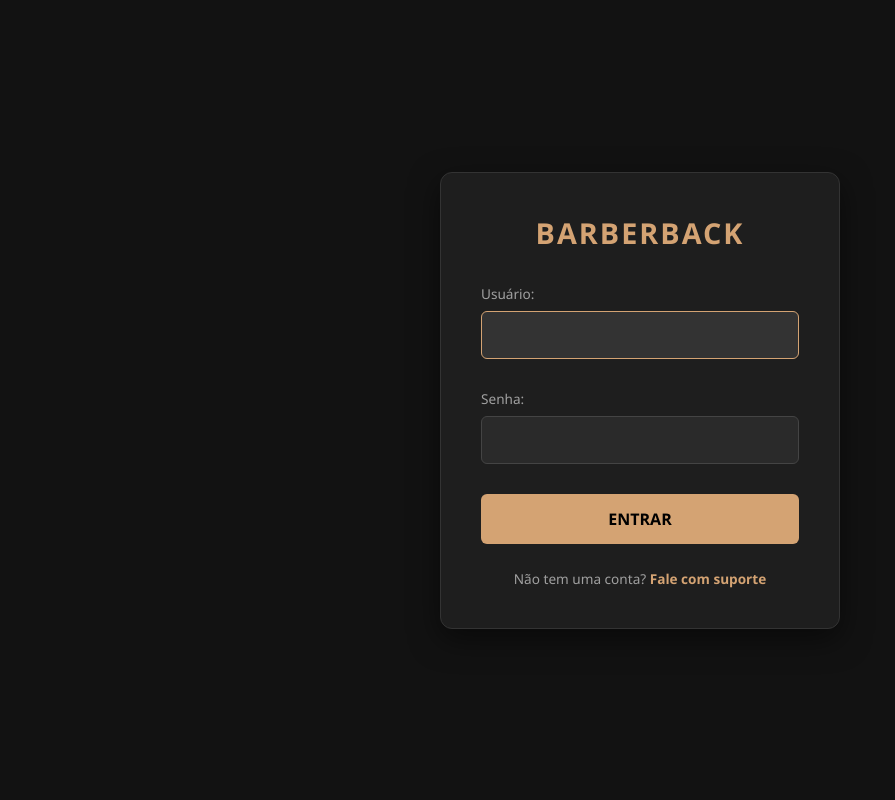
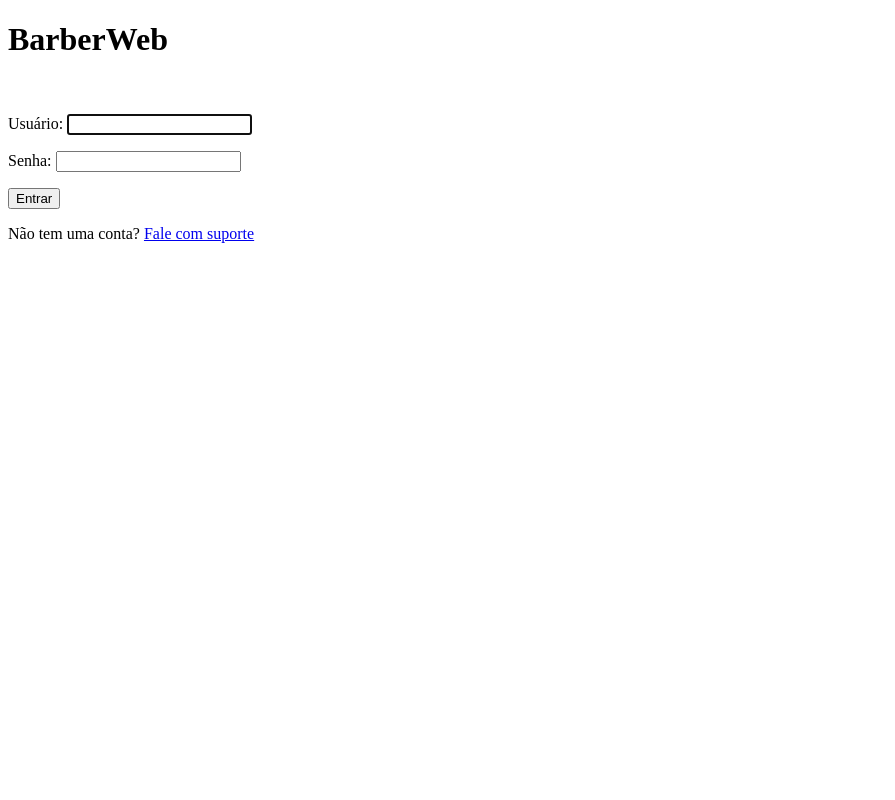
Before and after one commit to GleyCode/barberweb, a Django app: page / in a window 1280 px wide. Shown: the whole page, without its empty margins (0-895 px from the left). Run offline with Django 4.2, Linux system fonts and the light colour scheme; some libraries are stand-ins or nearby versions.

Commit message:
Templates formatadas para maior consistência.

```diff
--- a/barberback/barberback/settings.py
+++ b/barberback/barberback/settings.py
@@ -31,6 +31,7 @@ ALLOWED_HOSTS = []
 # Application definition
 
 INSTALLED_APPS = [
+    'django_bootstrap5',
     'contas_admin.apps.ContasAdminConfig',
     'barberback_app.apps.BarberbackAppConfig',
     'agendamentos.apps.AgendamentosConfig',
--- a/barberback/contas_admin/templates/contas_admin/login.html
+++ b/barberback/contas_admin/templates/contas_admin/login.html
@@ -3,117 +3,11 @@
 <head>
     <meta charset="UTF-8">
     <meta name="viewport" content="width=device-width, initial-scale=1.0">
-    <title>Login | BarberBack</title>
-    <style>
-        :root {
-            --primary-color: #d4a373;
-            --bg-dark: #121212;
-            --bg-card: #1e1e1e;
-            --text-light: #f4f4f4;
-            --text-muted: #a0a0a0;
-        }
-
-        * {
-            margin: 0;
-            padding: 0;
-            box-sizing: border-box;
-            font-family: 'Segoe UI', sans-serif;
-        }
-
-        body {
-            background-color: var(--bg-dark);
-            height: 100vh;
-            display: flex;
-            align-items: center;
-            justify-content: center;
-            padding: 20px;
-        }
-
-        .login-card {
-            background: var(--bg-card);
-            width: 100%;
-            max-width: 400px;
-            padding: 40px;
-            border-radius: 12px;
-            border: 1px solid #333;
-            box-shadow: 0 10px 30px rgba(0,0,0,0.5);
-            text-align: center;
-        }
-
-        .login-card h1 {
-            color: var(--primary-color);
-            font-size: 1.8rem;
-            text-transform: uppercase;
-            letter-spacing: 2px;
-            margin-bottom: 10px;
-        }
-
-        .login-card p {
-            color: var(--text-muted);
-            font-size: 0.9rem;
-            margin-bottom: 30px;
-        }
-
-        label {
-            display: flex;
-            color: var(--text-muted);
-            font-size: 0.85rem;
-            margin-bottom: 8px;
-        }
-
-        input {
-            width: 100%;
-            padding: 12px;
-            background: #2a2a2a;
-            border: 1px solid #444;
-            color: white;
-            border-radius: 6px;
-            font-size: 1rem;
-            transition: 0.3s;
-        }
-
-        input:focus {
-            border-color: var(--primary-color);
-            outline: none;
-            background: #333;
-        }
-
-        button {
-            width: 100%;
-            padding: 14px;
-            background: var(--primary-color);
-            color: #000;
-            border: none;
-            border-radius: 6px;
-            font-weight: bold;
-            font-size: 1rem;
-            cursor: pointer;
-            text-transform: uppercase;
-            transition: 0.3s;
-        }
-
-        button:hover {
-            filter: brightness(1.2);
-            transform: translateY(-2px);
-        }
-
-        .footer-link {
-            margin-top: 25px;
-            font-size: 0.85rem;
-            color: var(--text-muted);
-        }
-
-        .footer-link a {
-            color: var(--primary-color);
-            text-decoration: none;
-            font-weight: bold;
-        }
-    </style>
+    <title>Login | BarberWeb</title>
 </head>
 <body>
-
-    <div class="login-card">
-        <h1>BarberBack</h1>
+    <div>
+        <h1>BarberWeb</h1>
         <br>
 
         <form method="post">
@@ -122,10 +16,10 @@
             <button type="submit">Entrar</button>
         </form>
 
-        <div class="footer-link">
-            Não tem uma conta? <a href="#">Fale com suporte</a>
+        <div>
+            <p>Não tem uma conta? <a href="#">
+                Fale com suporte</a></p>
         </div>
     </div>
-
 </body>
 </html>
```
Also changed, not shown: barberback/barberback_app/templates/barberback_app/base.html (+19 -13 lines), barberback/barberback_app/templates/barberback_app/index.html (+5 -2 lines), barberback/clientes/templates/clientes/atualizar_cliente.html (+6 -3 lines), barberback/clientes/templates/clientes/cadastrar_cliente.html (+6 -3 lines), barberback/clientes/templates/clientes/deletar_cliente.html (+7 -5 lines), barberback/clientes/templates/clientes/detalhes_cliente.html (+7 -5 lines), barberback/clientes/templates/clientes/listagem_clientes.html (+11 -9 lines), barberback/contas_admin/templates/contas_admin/logged_out.html (+7 -113 lines), barberback/profissionais/templates/profissionais/cadastrar_profissional.html (+6 -3 lines), barberback/profissionais/templates/profissionais/deletar_profissional.html (+7 -7 lines), barberback/profissionais/templates/profissionais/detalhes_profissional.html (+5 -4 lines), barberback/profissionais/templates/profissionais/listagem_profissionais.html (+11 -11 lines), barberback/servicos/templates/servicos/atualizar_servico.html (+6 -3 lines), barberback/servicos/templates/servicos/cadastrar_servico.html (+6 -3 lines), 3 more files.
